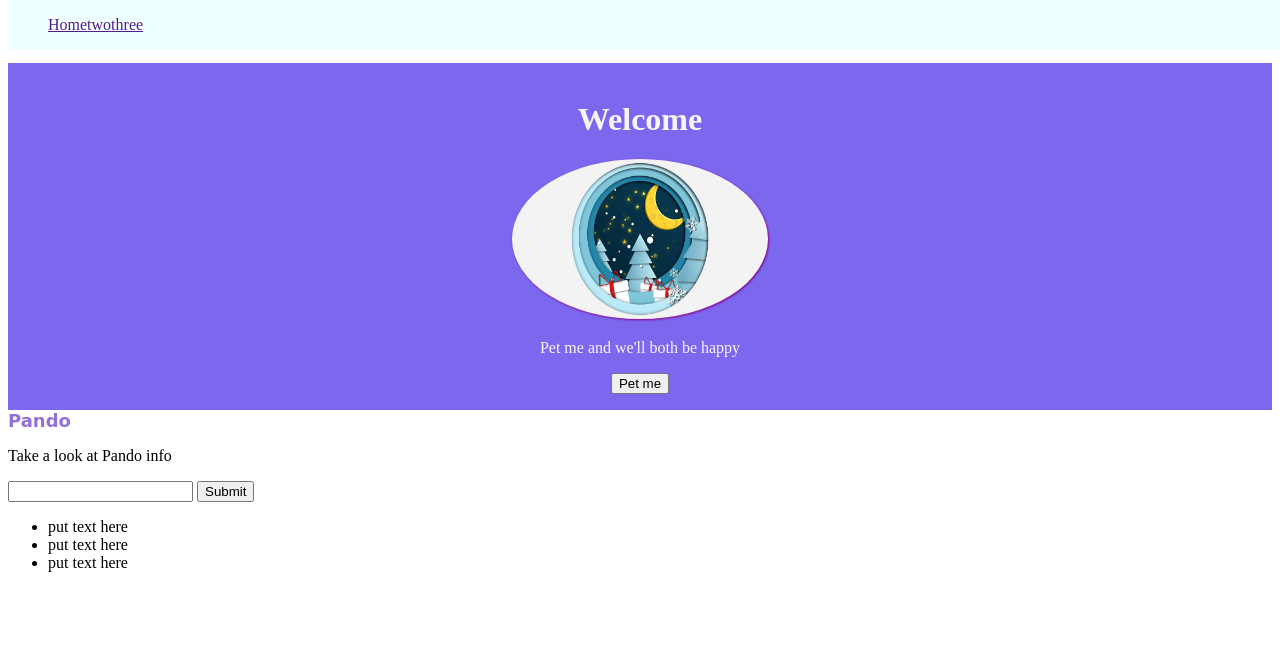
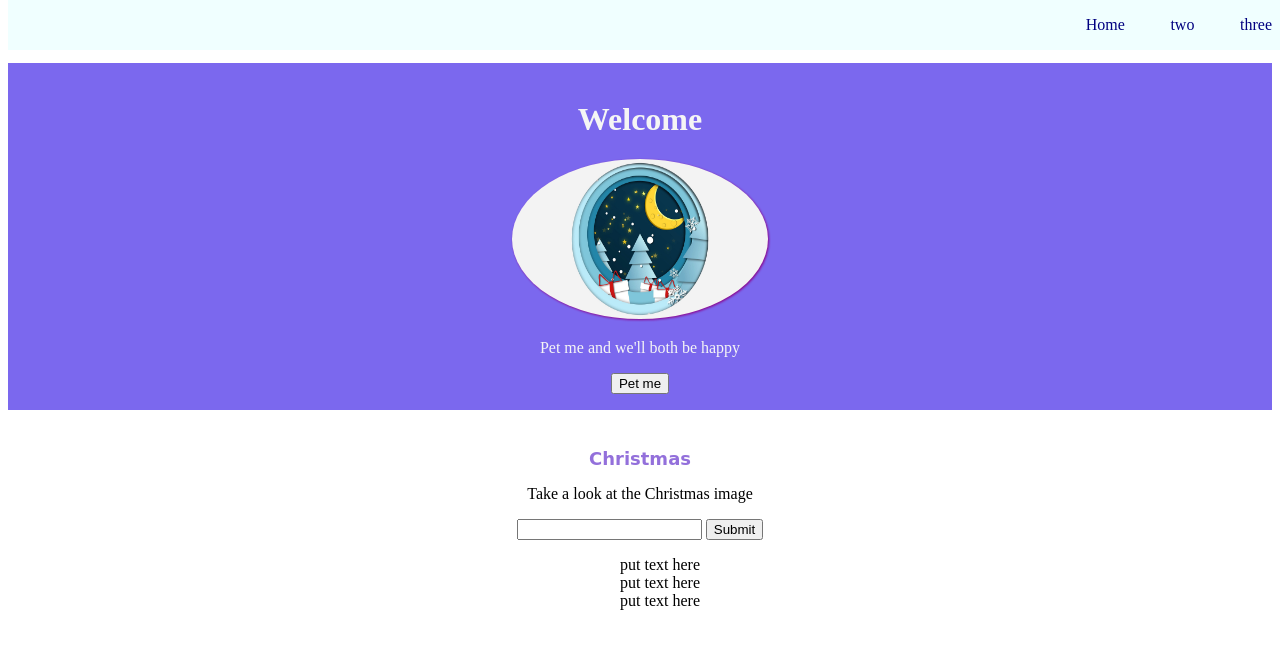
Before and after one commit to Ginger421/pando, a plain HTML site: page index.html in a window 1280 px wide. Drawn offline with Linux system fonts and the light colour scheme.

Commit message:
fiddled with css

```diff
--- a/assets/css/style.css
+++ b/assets/css/style.css
@@ -3,12 +3,19 @@
     position: fixed;
     top: 0;
     width: 100%;
+    text-align: right;
 }
 
-.navlist {
+.navbar li {
     list-style: none;
+    flex-wrap: wrap;
     display: inline-flex;
-    justify-items: flex-end;
+    padding: 0vh 2vh 0vw 2vw;
+}
+
+.navbar a {
+    text-decoration: none;
+    color: navy;
 }
 
 .banner {
@@ -27,9 +34,20 @@
     filter: drop-shadow(1px 1px 1px darkmagenta);
 }
 
-#pando {
+#lower-div {
+    padding: 3vw 3vw;
+    text-align: center;
+}
+
+#christmas {
     color: mediumpurple;
     font-size: large;
     font-family: cursive;
     font-weight: bold;
 }
+
+
+#bottom-list li {
+    list-style: none;
+    text-align: center;
+}
--- a/index.html
+++ b/index.html
@@ -11,7 +11,7 @@
 
     <!--nav bar-->
     <nav class="navbar">
-        <ul class="navlist">
+        <ul>
             <li><a href="">Home</a></li>
             <li><a href="">two</a></li>
             <li><a href="">three</a></li>
@@ -26,15 +26,15 @@
     </div>
 
     <!---->
-    <div>
-        <span id="pando">Pando</span>
-        <p>Take a look at Pando info</p>
-        <form action="">
+    <div id="lower-div">
+        <span id="christmas">Christmas</span>
+        <p>Take a look at the Christmas image</p>
+        <form id="form" action="">
             <input type="text">
             <input type="submit" value="Submit">
         </form>
 
-        <ul>
+        <ul id="bottom-list">
             <li>
                 <div></div><span>put text here</span>
             </li>
```
